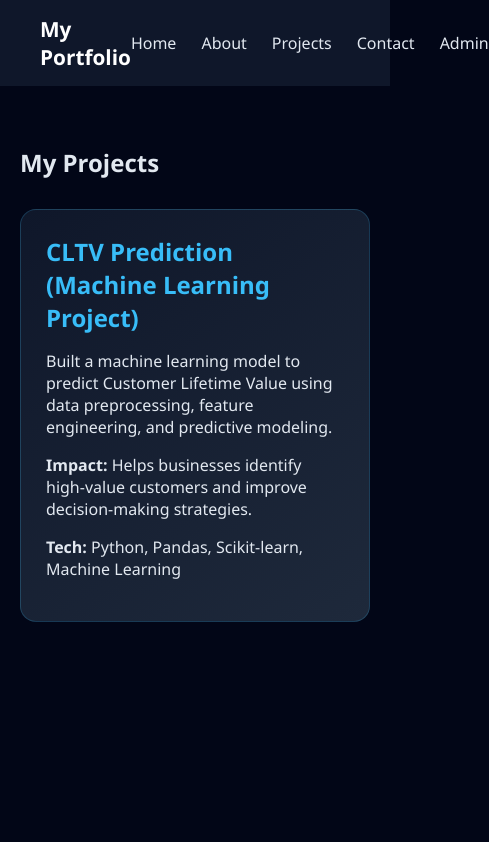
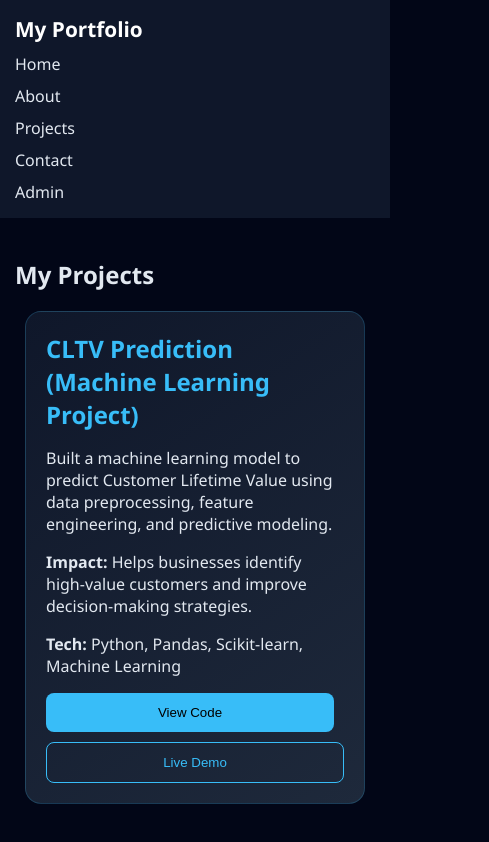
Before and after one commit to RoshanShirke/portfolio-project, a React app in the folder frontend/: page / in a window 390 px wide. Both pictures are taken after a click on the button "View Projects". Shown: the top 842 px of the page, 489 px wide, since content can reach past the window. Built offline with nearby package versions, Linux system fonts and the light colour scheme; the HTML template or start-up script is replaced by a standard one.

Commit message:
Final portfolio update: UI improvements, animations, admin dashboard, MongoDB integration, deployment setup

```diff
--- a/frontend/src/App.css
+++ b/frontend/src/App.css
@@ -231,3 +231,73 @@ section {
   transform: scale(1.02);
   box-shadow: 0 0 15px rgba(56, 189, 248, 0.3);
 }
+
+.project-buttons {
+  margin-top: 15px;
+  display: flex;
+  gap: 10px;
+  justify-content: center;
+}
+/* ===== RESPONSIVE DESIGN ===== */
+
+@media (max-width: 768px) {
+
+  /* Navbar */
+  .navbar {
+    flex-direction: column;
+    align-items: flex-start;
+    padding: 15px;
+  }
+
+  .nav-links {
+    flex-direction: column;
+    gap: 10px;
+    margin-top: 10px;
+  }
+
+  /* Hero */
+  .hero {
+    height: auto;
+    padding: 60px 20px;
+  }
+
+  .hero-content h1 {
+    font-size: 2rem;
+  }
+
+  .hero-content h2 {
+    font-size: 1.2rem;
+  }
+
+  /* Sections */
+  section {
+    padding: 40px 15px;
+  }
+
+  /* Project Card */
+  .project-card {
+    margin: 20px 10px;
+    padding: 20px;
+  }
+
+  /* Buttons */
+  .hero-buttons {
+    display: flex;
+    flex-direction: column;
+    gap: 10px;
+  }
+
+  .project-buttons {
+    flex-direction: column;
+  }
+
+  /* Contact Form */
+  .contact-form {
+    width: 100%;
+  }
+
+  /* Admin Cards */
+  .message-card {
+    margin: 10px;
+  }
+}
--- a/frontend/src/pages/Contact.jsx
+++ b/frontend/src/pages/Contact.jsx
@@ -1,4 +1,5 @@
 import { useState } from "react";
+import { motion } from "framer-motion";
 
 function Contact() {
   const [formData, setFormData] = useState({
@@ -17,9 +18,9 @@ function Contact() {
   };
 
   const handleSubmit = async (e) => {
-    e.preventDefault(); // 🚨 VERY IMPORTANT
+    e.preventDefault();
 
-    console.log("Submitting:", formData); // debug
+    console.log("Submitting:", formData);
 
     try {
       const res = await fetch("http://127.0.0.1:8000/contact", {
@@ -34,6 +35,14 @@ function Contact() {
       console.log("Response:", data);
 
       setResponseMsg(data.message);
+
+      // ✅ Reset form after submission
+      setFormData({
+        name: "",
+        email: "",
+        message: ""
+      });
+
     } catch (error) {
       console.error(error);
       setResponseMsg("Error sending message");
@@ -42,6 +51,13 @@ function Contact() {
 
   return (
     <section className="contact">
+
+      <motion.div
+        initial={{ opacity: 0, y: 60 }}
+        whileInView={{ opacity: 1, y: 0 }}
+        transition={{ duration: 0.7 }}
+        viewport={{ once: true }}
+      >
         <h1>Contact Me</h1>
 
         <form onSubmit={handleSubmit} className="contact-form">
@@ -49,6 +65,7 @@ function Contact() {
             type="text"
             name="name"
             placeholder="Your Name"
+            value={formData.name}              // ✅ controlled input
             onChange={handleChange}
             required
           />
@@ -57,6 +74,7 @@ function Contact() {
             type="email"
             name="email"
             placeholder="Your Email"
+            value={formData.email}             // ✅ controlled input
             onChange={handleChange}
             required
           />
@@ -65,6 +83,7 @@ function Contact() {
             name="message"
             placeholder="Your Message"
             rows="5"
+            value={formData.message}           // ✅ controlled input
             onChange={handleChange}
             required
           ></textarea>
@@ -73,6 +92,8 @@ function Contact() {
         </form>
 
         {responseMsg && <p>{responseMsg}</p>}
+      </motion.div>
+
     </section>
   );
 }
--- a/frontend/src/pages/Projects.jsx
+++ b/frontend/src/pages/Projects.jsx
@@ -1,9 +1,19 @@
+import { motion } from "framer-motion";
+
 function Projects() {
   return (
     <section className="projects">
+
+      <motion.div
+        initial={{ opacity: 0, y: 60 }}
+        whileInView={{ opacity: 1, y: 0 }}
+        transition={{ duration: 0.7 }}
+        viewport={{ once: true }}
+      >
         <h1>My Projects</h1>
 
         <div className="project-card">
+
           <h2>CLTV Prediction (Machine Learning Project)</h2>
 
           <p>
@@ -19,7 +29,31 @@ function Projects() {
           <p>
             <strong>Tech:</strong> Python, Pandas, Scikit-learn, Machine Learning
           </p>
+
+          {/* 🔥 Buttons with working links */}
+          <div className="project-buttons">
+            <button
+              className="btn-primary"
+              onClick={() =>
+                window.open("https://github.com/RoshanShirke/CLTV-Prediction-ML", "_blank")
+              }
+            >
+              View Code
+            </button>
+
+            <button
+              className="btn-secondary"
+              onClick={() =>
+                window.open("https://cltv-prediction-ml.streamlit.app", "_blank")
+              }
+            >
+              Live Demo
+            </button>
           </div>
+
+        </div>
+
+      </motion.div>
 
     </section>
   );
```
Also changed, not shown: 1 other file (tests, documents, lock files or other folders). Lines whose indentation alone changed are shown as unchanged.
